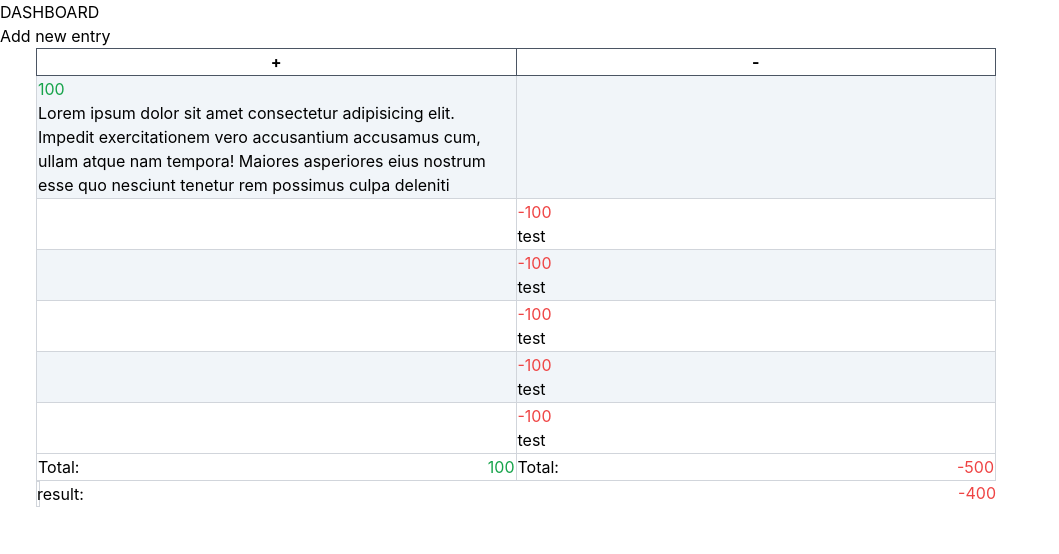
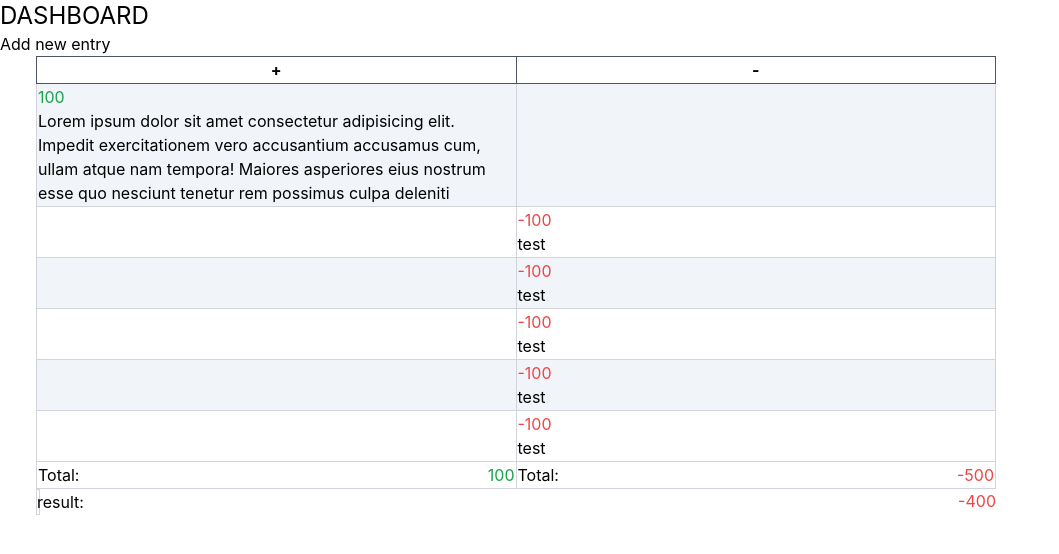
Before and after one commit to matheusnb99/mini-projet-comptable, a Next.js app: page / in a window 1280 px wide. Shown: the top 554 px of the page, without its empty margins (0-1059 px from the left). Built offline with nearby package versions, Linux system fonts and the light colour scheme.

Commit message:
Added some style to index.js

```diff
--- a/pages/index.js
+++ b/pages/index.js
@@ -2,9 +2,9 @@ import TableauComptable from "../src/components/TableauComptable"
 import Link from "next/link"
 const Home = () => {
   return (
-    <div className="flex justify-between flex-wrap">
+    <div className="flex flex-col  flex-wrap">
       <div className="basis-[100%]">
-        <h1>DASHBOARD</h1>
+        <h1 className="text-2xl">DASHBOARD</h1>
         <Link href="/form-page">
           <a>Add new entry</a>
         </Link>
```
